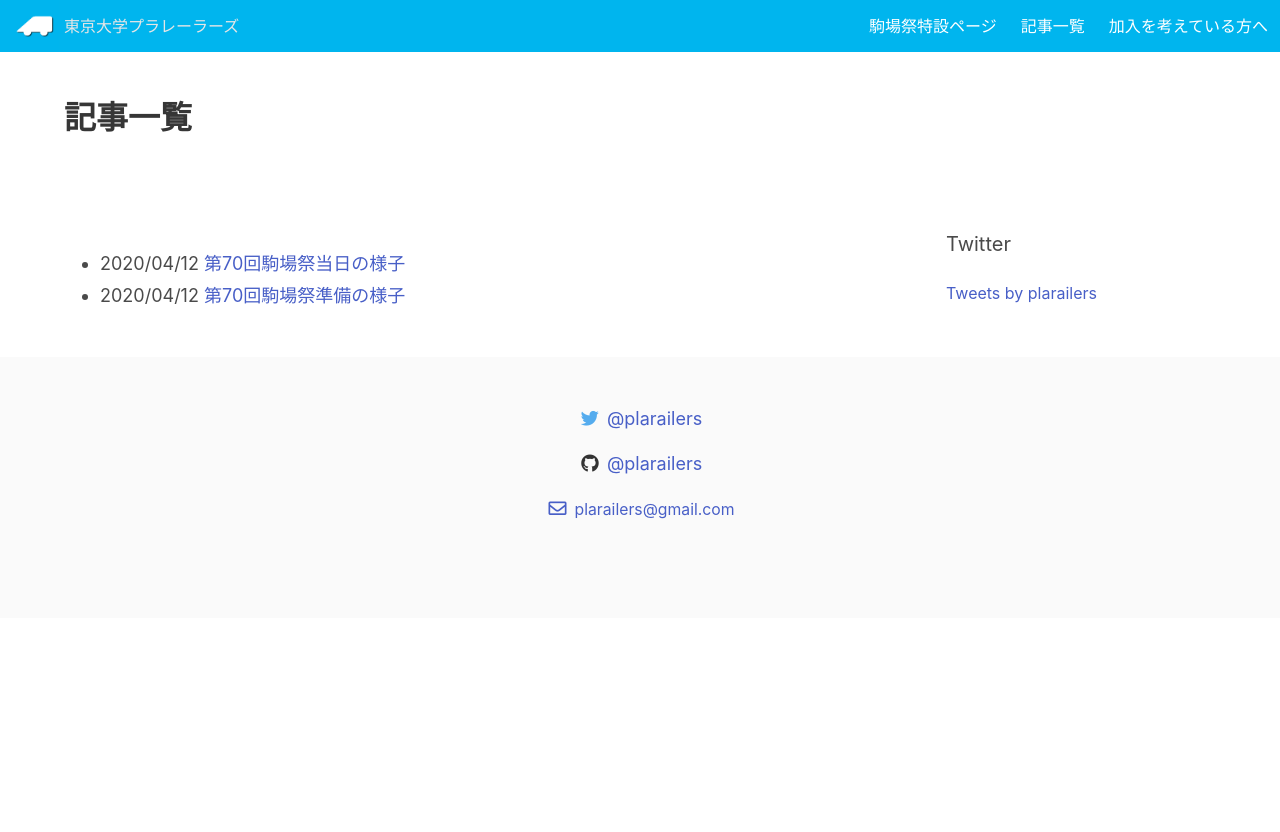
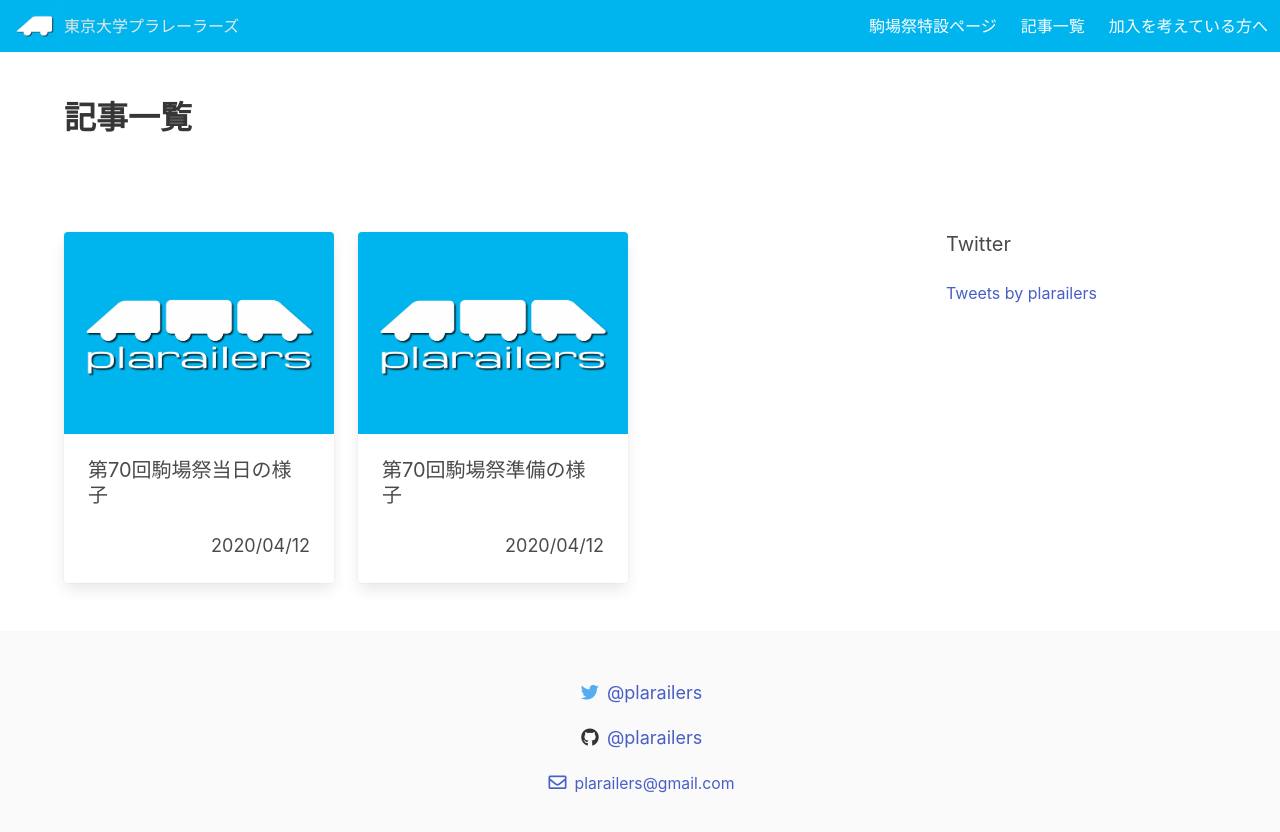
Before and after one commit to plarailers/plarailers.github.io, a Jekyll site: the page built from posts/index.html, in a window 1280 px wide. Shown: the top 832 px of the page. Built offline with Jekyll 4.4.1, drawn with Linux system fonts in a browser that asks for light colours; nearby versions of some CDN libraries; comment, search, counter and statistics services are not loaded.

Commit message:
記事一覧の表示を改善

```diff
--- a/index.html
+++ b/index.html
@@ -33,7 +33,7 @@
             <a class="card is-block" href="{{ post.url }}">
               <div class="card-image">
                 <figure class="image is-4by3">
-                  <img src="assets/img/logo.jpg" alt="" class="p-is-cover">
+                  <img src="/assets/img/logo.jpg" alt="" class="p-is-cover">
                 </figure>
               </div>
               <div class="card-content">
--- a/posts/index.html
+++ b/posts/index.html
@@ -16,15 +16,26 @@
   <div class="container">
     <div class="columns">
       <div class="column">
-        <div class="content">
-          <ul>
-            {% for post in site.posts %}
-            <li>
-              {{ post.date | date: "%Y/%m/%d" }}
-              <a href="{{ post.url }}">{{ post.title }}</a>
-            </li>
-            {% endfor %}
-          </ul>
+        <div class="columns is-multiline">
+          {% for post in site.posts %}
+          <div class="column is-4-desktop is-6-tablet">
+            <a class="card is-block" href="{{ post.url }}">
+              <div class="card-image">
+                <figure class="image is-4by3">
+                  <img src="/assets/img/logo.jpg" alt="" class="p-is-cover">
+                </figure>
+              </div>
+              <div class="card-content">
+                <p class="subtitle">
+                  {{ post.title }}
+                </p>
+                <div class="content has-text-right">
+                  <time datetime="{{ post.date | date: "%Y-%m-%d" }}">{{ post.date | date: "%Y/%m/%d" }}</time>
+                </div>
+              </div>
+            </a>
+          </div>
+          {% endfor %}
         </div>
       </div>
       <div class="column is-one-quarter">
```
